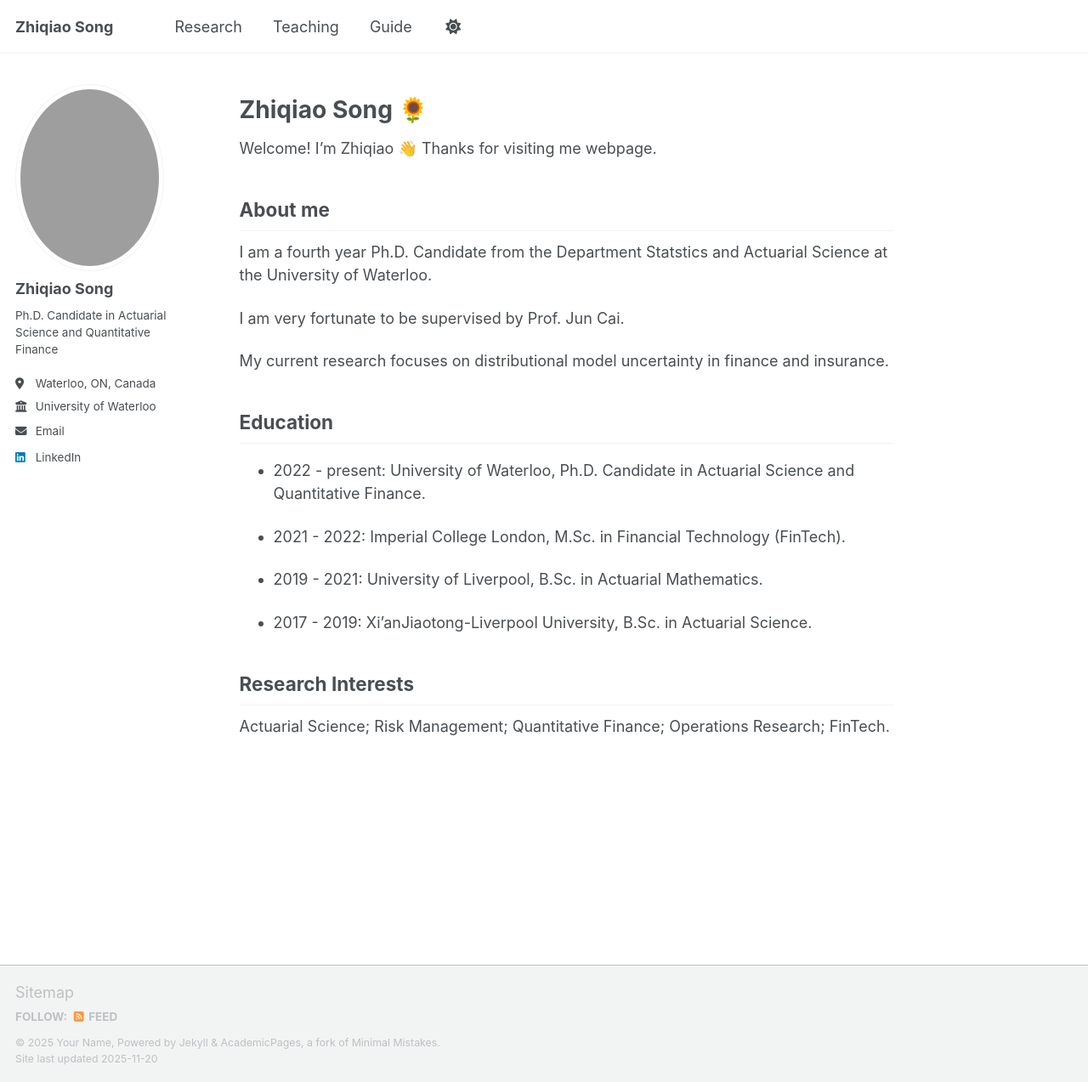
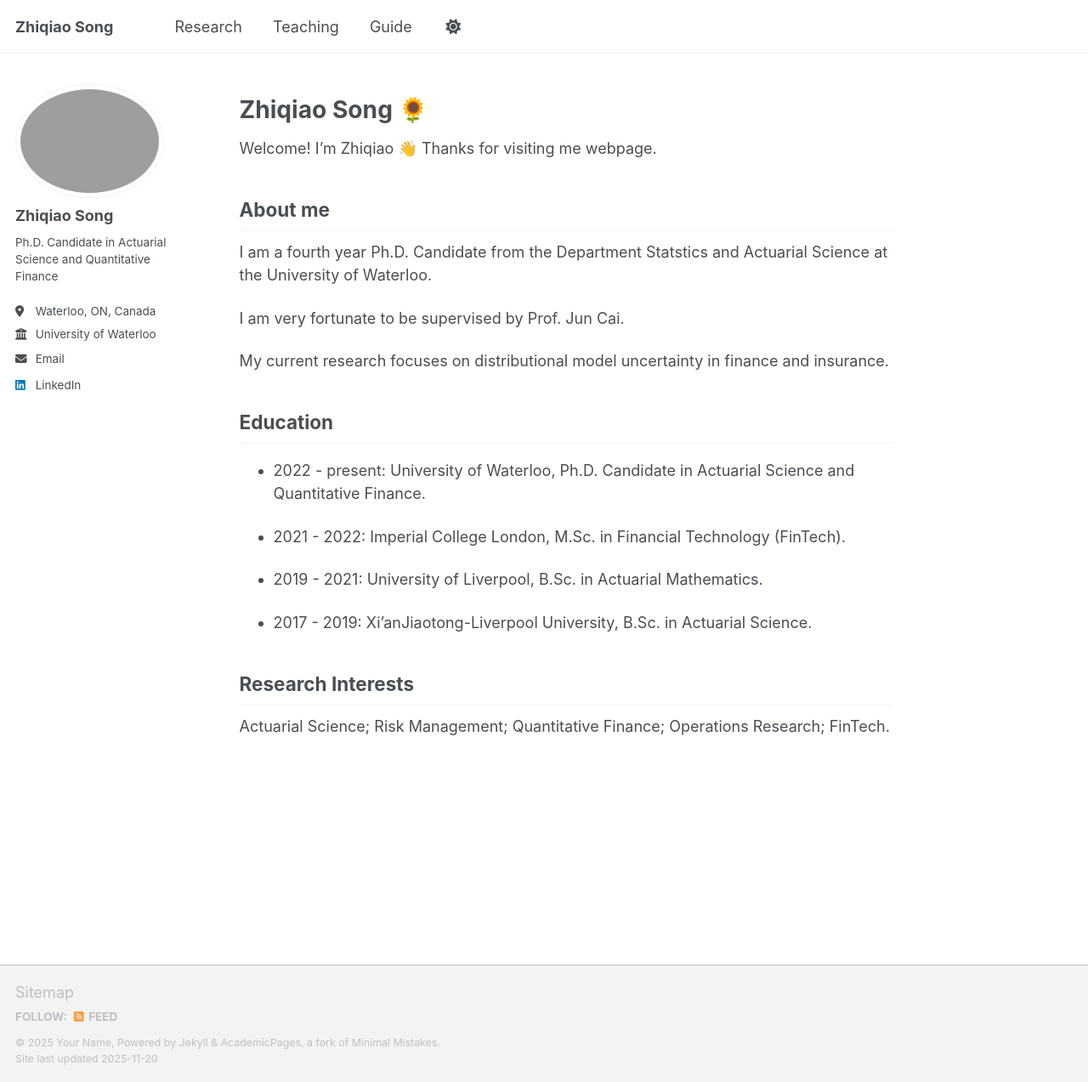
Before and after one commit to ZhiqiaoSong/zhiqiaosong.github.io, a Jekyll site: the page built from _pages/about.md, in a window 1280 px wide and 1273 px high. Shown: the whole window at 85% size. Built offline with Jekyll 4.4.1, drawn with Linux system fonts in a browser that asks for light colours; a script that is not in the unit is left out.

Commit message:
Update main.scss

```diff
--- a/assets/css/main.scss
+++ b/assets/css/main.scss
@@ -41,18 +41,3 @@
     "vendor/font-awesome/solid",
     "vendor/font-awesome/brands"
 ;
-.author__avatar img {
-  width: 220px !important;
-  height: 220px !important;
-  border-radius: 50% !important;
-  object-fit: cover !important;
-}
-a[href*="ssrn.com"] {
-  color: #228B22 !important;
-  font-weight: 600 !important;
-  border: 1px solid #228B22;
-  padding: 2px 4px;
-  border-radius: 3px;
-  text-decoration: none !important;
-  font-size: 90%;
-}
```
